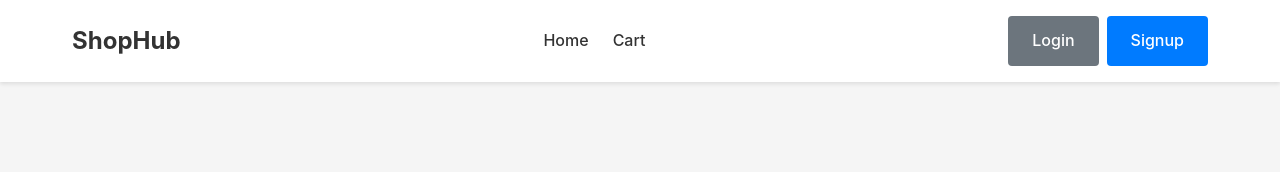
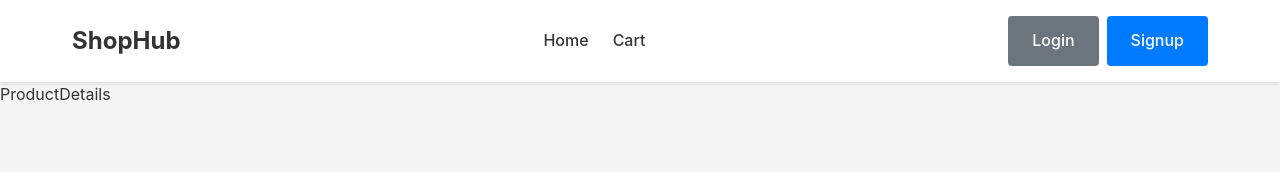
Before and after one commit to BarkerBrian-FS/ReactRefresher, a React (Vite) app: page /products/1 in a window 1280 px wide. Shown: the top 172 px of the page. Built offline with nearby package versions, Linux system fonts and the light colour scheme.

Commit message:
created product details coponent and route

```diff
--- a/src/App.jsx
+++ b/src/App.jsx
@@ -5,6 +5,7 @@
 import Checkout from "./pages/Checkout";
 import Navbar from "./components/Navbar";
 import AuthProvider from "./context/AuthContext";
+import ProductDetails from "./pages/ProductDetails";
 
 function App() {
   return (
@@ -15,6 +16,7 @@
           <Route path="/" element={<Home />} />
           <Route path="/auth" element={<Auth />} />
           <Route path="/checkout" element={<Checkout />} />
+          <Route path="/products/:id" element={<ProductDetails />} />
         </Routes>
       </div>
     </AuthProvider>
--- /dev/null
+++ b/src/pages/ProductDetails.jsx
@@ -0,0 +1,5 @@
+const ProductDetails = () => {
+  return <div>ProductDetails</div>;
+};
+
+export default ProductDetails;
```
